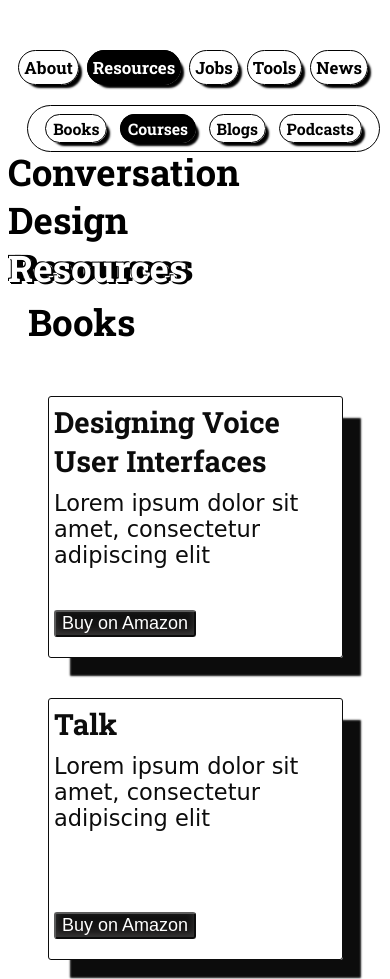
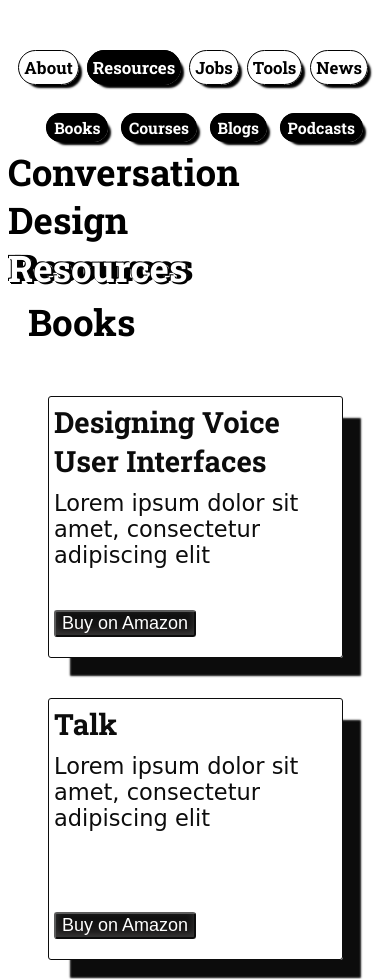
Before and after one commit to bookofbash/conversationdesign.ai, a plain HTML site: page index.html in a window 390 px wide. Shown: the top 979 px of the page. Drawn offline with Linux system fonts and the light colour scheme; a web font is replaced by a local one.

Commit message:
Change resource-nav button color

```diff
--- a/styles.css
+++ b/styles.css
@@ -163,12 +163,19 @@
 			justify-content: center;
 			box-shadow: 5px 5px 2px -2px rgba(0,0,0,4);
 			font-size: 3ex;
+			background-color: black;
+			color: white;
 
 		}
 		.resource-nav ul {
-			border: solid black 1px;;
+			color: white;
 			border-radius: 25px;
 			padding: 12px;
+		}
+		.resource-nav ul a{
+			color: white;
+
+
 		}
 		.nav-item a {
 			text-decoration: none;
@@ -184,7 +191,7 @@
 
 		.nav-item a:active {
 			background-color: #000000;
-			color: white;
+			color: black;
 		}
 
 		.nav-item:hover {
@@ -193,7 +200,7 @@
 		}
 		.nav-item:active {
 			background-color: #000000;
-			color: white;
+			color: black;
 		}
 
 		/* Makes active page black and white */
```
